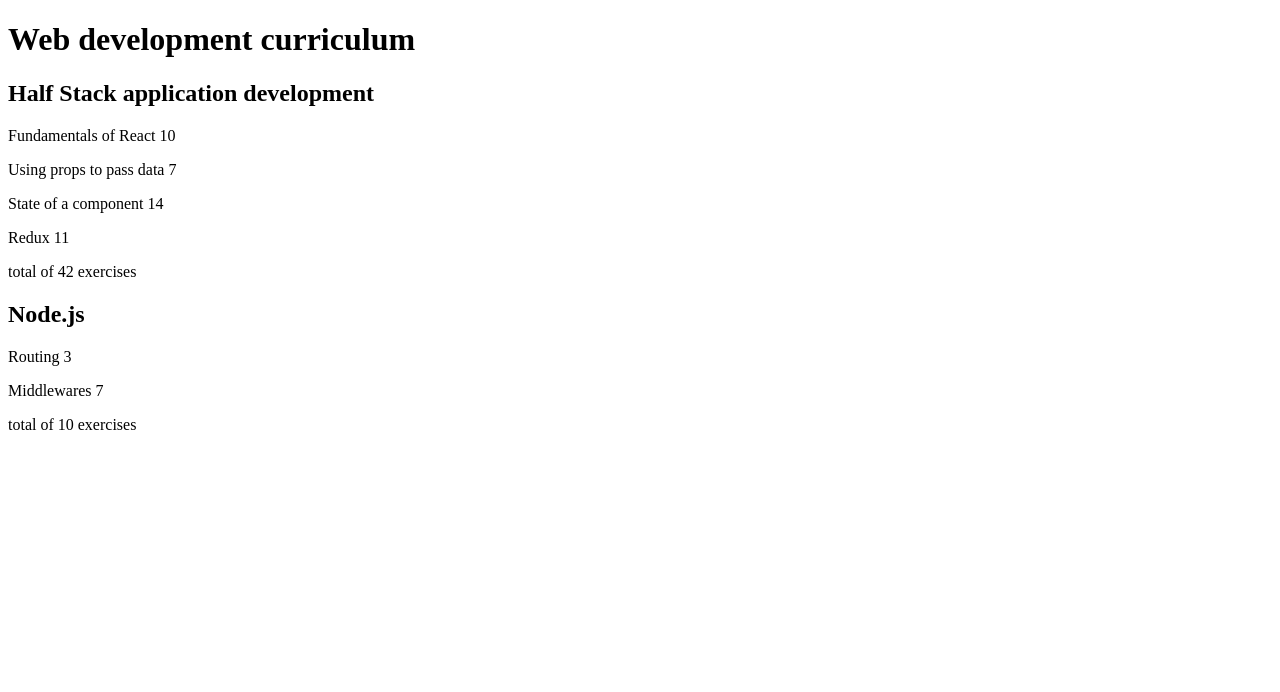
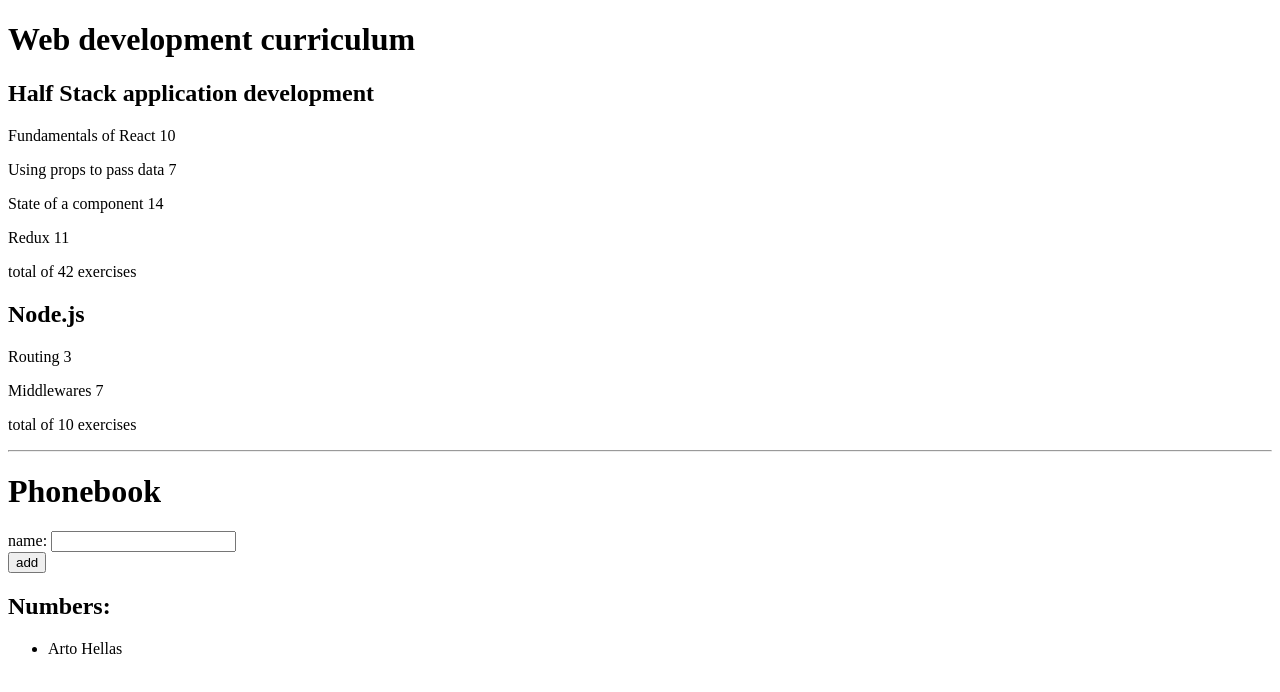
Before and after one commit to Susnezhu/fullstack-open-course, a React (Vite) app in the folder osa2/part2/: page / in a window 1280 px wide. Shown: the top 692 px of the page. Built offline with nearby package versions, Linux system fonts and the light colour scheme.

Commit message:
exercise 2.6

```diff
--- a/osa2/part2/src/App.jsx
+++ b/osa2/part2/src/App.jsx
@@ -1,55 +1,15 @@
-import Course from "./Course";
-
+import Task1 from "./tasks/task1";
+import Task2 from "./tasks/task2";
 
 const App = () => {
-const courses = [
-    {
-      name: 'Half Stack application development',
-      id: 1,
-      parts: [
-        {
-          name: 'Fundamentals of React',
-          exercises: 10,
-          id: 1
-        },
-        {
-          name: 'Using props to pass data',
-          exercises: 7,
-          id: 2
-        },
-        {
-          name: 'State of a component',
-          exercises: 14,
-          id: 3
-        },
-        {
-          name: 'Redux',
-          exercises: 11,
-          id: 4
-        }
-      ]
-    },
-    {
-      name: 'Node.js',
-      id: 2,
-      parts: [
-        {
-          name: 'Routing',
-          exercises: 3,
-          id: 1
-        },
-        {
-          name: 'Middlewares',
-          exercises: 7,
-          id: 2
-        }
-      ]
-    }
-  ]
-
   return (
     <div>
-      <Course courses={courses} />
+      <Task1 />
+
+      <hr />
+
+      <Task2 />
+
     </div>
   )
 }
--- /dev/null
+++ b/osa2/part2/src/tasks/task1.jsx
@@ -0,0 +1,57 @@
+import Course from "./Course";
+
+
+const Task1 = () => {
+const courses = [
+    {
+      name: 'Half Stack application development',
+      id: 1,
+      parts: [
+        {
+          name: 'Fundamentals of React',
+          exercises: 10,
+          id: 1
+        },
+        {
+          name: 'Using props to pass data',
+          exercises: 7,
+          id: 2
+        },
+        {
+          name: 'State of a component',
+          exercises: 14,
+          id: 3
+        },
+        {
+          name: 'Redux',
+          exercises: 11,
+          id: 4
+        }
+      ]
+    },
+    {
+      name: 'Node.js',
+      id: 2,
+      parts: [
+        {
+          name: 'Routing',
+          exercises: 3,
+          id: 1
+        },
+        {
+          name: 'Middlewares',
+          exercises: 7,
+          id: 2
+        }
+      ]
+    }
+  ]
+
+  return (
+    <div>
+      <Course courses={courses} />
+    </div>
+  )
+}
+
+export default Task1
--- /dev/null
+++ b/osa2/part2/src/tasks/task2.jsx
@@ -0,0 +1,55 @@
+import {useState} from 'react'
+
+const Task2 = () => {
+
+    const allPersons = [
+        {name: "Arto Hellas"}
+    ]
+
+    const [persons, setPersons] = useState(allPersons)
+
+    const [newName, setNewName] = useState("")
+
+    const fieldChange = (event) => {
+        setNewName(event.target.value)
+    }
+
+    const addPerson = (event) => {
+        event.preventDefault()
+        console.log(newName)
+
+        const personObject = {
+            name: newName
+        }
+
+        setPersons(persons.concat(personObject))
+        setNewName("")
+    }
+
+    return (
+        <div>
+            <h1>Phonebook</h1>
+
+            <form>
+                <div>
+                    name: <input value={newName} onChange={fieldChange}/>
+                </div>
+                <div>
+                    <button onClick={addPerson} type="submit">add</button>
+                </div>
+            </form>
+
+            <h2>Numbers:</h2>
+
+            <ul>
+                {persons.map(num =>
+                    <li key={num.name}>
+                        {num.name}
+                    </li>
+                )}
+            </ul>
+        </div>
+    )
+}
+
+export default Task2
```
Also changed, not shown: osa2/part2/src/tasks/Course.jsx (renamed from osa2/part2/src/Course.jsx), 1 other file (tests, documents, lock files or other folders).
